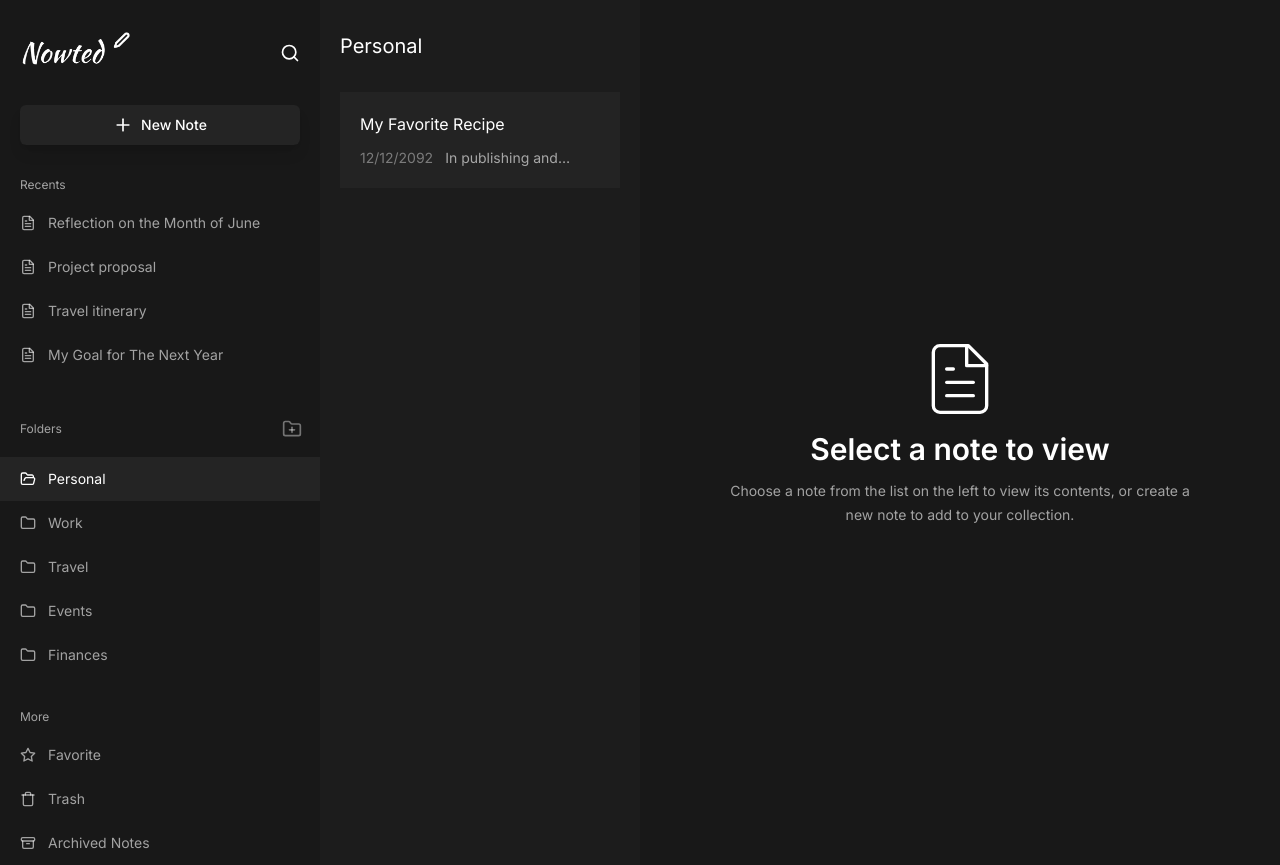
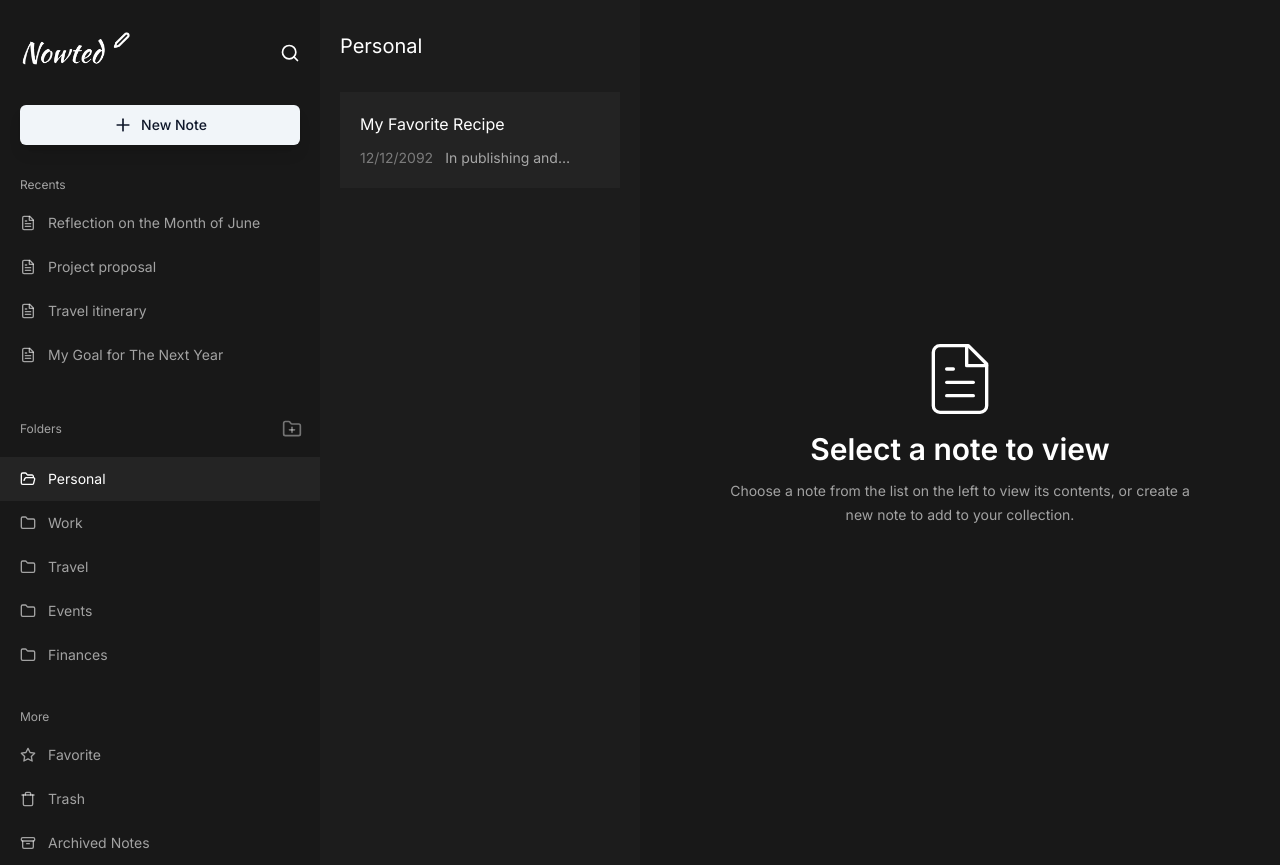
Before and after one commit to irsyaddd/nowted, a Next.js app: page / in a window 1280 px wide. Built offline with nearby package versions, Linux system fonts and the light colour scheme.

Commit message:
setup tiptap editor

```diff
--- a/components/content-view.tsx
+++ b/components/content-view.tsx
@@ -19,6 +19,7 @@ import {
 } from "lucide-react";
 import { Separator } from "@/components/ui/separator";
 import { useNoteStore } from "@/zustand/noteStore";
+import Tiptap from "./tiptap";
 
 export default function ContentView() {
   const { dataNoteDetail } = useNoteStore();
@@ -76,9 +77,10 @@ export default function ContentView() {
               <p className="underline">{dataNoteDetail.category}</p>
             </div>
           </div>
-          <div className="">
+          <Tiptap {...dataNoteDetail} />
+          {/* <div className="">
             <p>{dataNoteDetail.content}</p>
-          </div>
+          </div> */}
         </>
       ) : (
         <EmptyState />
--- a/components/sidebar-menu.tsx
+++ b/components/sidebar-menu.tsx
@@ -33,10 +33,7 @@ export default function SidebarMenu() {
           <Image alt="Nowted Logo" src={nowted} width={110} height={40} />
           <Search className="w-5 h-5 text-white" />
         </div>
-        <Button
-          variant={"secondary"}
-          className="w-full text-white bg-white/5 hover:bg-white/[0.03] shadow-lg"
-        >
+        <Button variant={"secondary"} className="w-full shadow-lg">
           <Plus className="w-5 h-5 mr-2" />
           New Note
         </Button>
--- a/components/tiptap.tsx
+++ b/components/tiptap.tsx
@@ -1,13 +1,17 @@
 "use client";
 
-import React from "react";
-import { useEditor, EditorContent } from "@tiptap/react";
+import { NoteProps } from "@/types";
+import { EditorContent, useEditor } from "@tiptap/react";
 import StarterKit from "@tiptap/starter-kit";
 
-export default function Tiptap() {
+export default function Tiptap(data: NoteProps) {
   const editor = useEditor({
     extensions: [StarterKit],
-    content: "<p>Hello World! 🌎️</p>",
+    content: `${data.content}`,
   });
-  return <EditorContent editor={editor} className="text-white" />;
+  return (
+    <div>
+      <EditorContent editor={editor} className="focus:ring-red-400" />
+    </div>
+  );
 }
--- a/package.json
+++ b/package.json
@@ -14,6 +14,9 @@
     "@radix-ui/react-slot": "^1.0.2",
     "@radix-ui/react-toast": "^1.1.4",
     "@radix-ui/react-tooltip": "^1.0.6",
+    "@tiptap/core": "^2.0.4",
+    "@tiptap/extension-color": "^2.0.4",
+    "@tiptap/extension-text-style": "^2.0.4",
     "@tiptap/pm": "^2.0.4",
     "@tiptap/react": "^2.0.4",
     "@tiptap/starter-kit": "^2.0.4",
```
Also changed, not shown: 1 other file (tests, documents, lock files or other folders).
